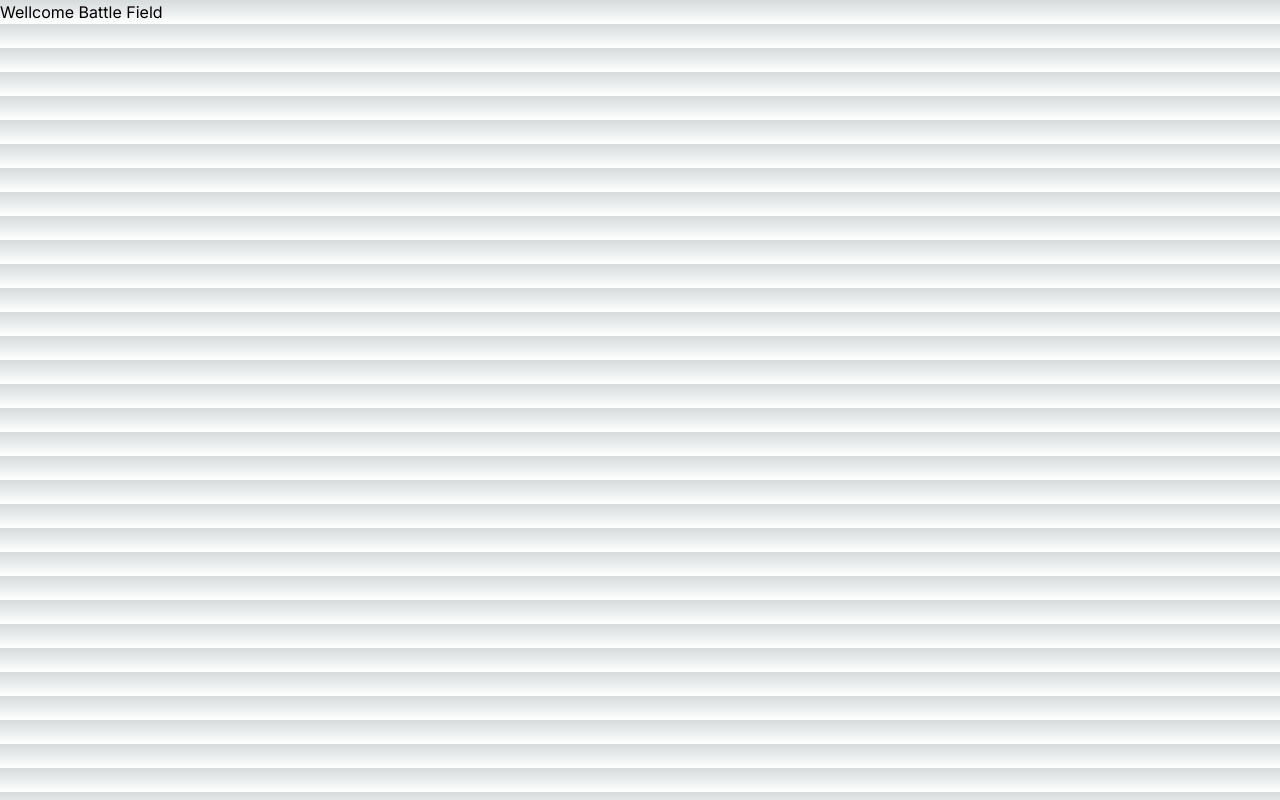
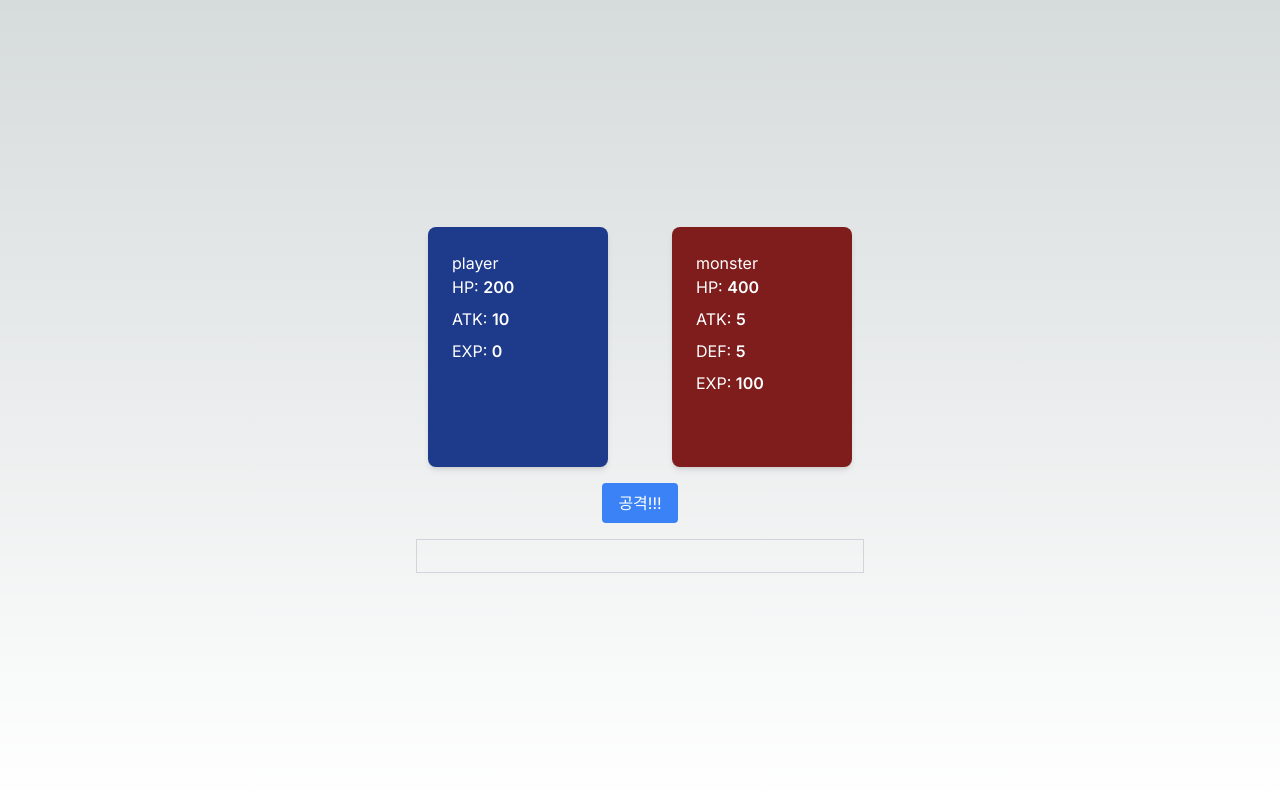
Before and after one commit to KimInteger/playground01, a Next.js app: page /BattleField in a window 1280 px wide. Built offline with nearby package versions, Linux system fonts and the light colour scheme.

Commit message:
edit | page.tsx
script박스 자리 마련
button추가

```diff
--- a/src/app/BattleField/page.tsx
+++ b/src/app/BattleField/page.tsx
@@ -1,7 +1,46 @@
+'use client'
+
+import MonsterSection from "../ui/BattleField/monsterSection"
+import PlayerSection from "../ui/BattleField/playerSection"
+import attackSome from "../lib/attackSome"
+import { useState } from "react"
+
 export default function Home() {
+  const player = {
+    hp : 200,
+    atk : 10,
+    exp : 0
+  }
+
+  const initialMonster = {
+    hp: 400,
+    atk: 5,
+    def: 5,
+    exp: 100
+  }
+
+  const [monster, setMonster] = useState(initialMonster)
+
+  const attackMotion = () => {
+    const newMonsterHp = attackSome(player, monster)
+    setMonster(prevMonster => ({
+      ...prevMonster,
+      hp: newMonsterHp
+    }))
+  }
+
   return(
-    <>
-      <h1>Wellcome Battle Field</h1>
-    </>
+    <div className="w-full h-screen flex flex-col items-center justify-center">
+      <div className="flex items-center justify-center">
+        <PlayerSection player={player}/>
+        <MonsterSection monster={{ ...monster, hp: monster.hp }} />
+      </div>
+      <div className="mt-4 mb-4">
+        <button className="px-4 py-2 bg-blue-500 text-white rounded" onClick={attackMotion}>공격!!!</button>
+      </div>
+      <div className="border border-gray-300 p-4 w-full max-w-md">
+
+      </div>
+    </div>
   )
 }
```
